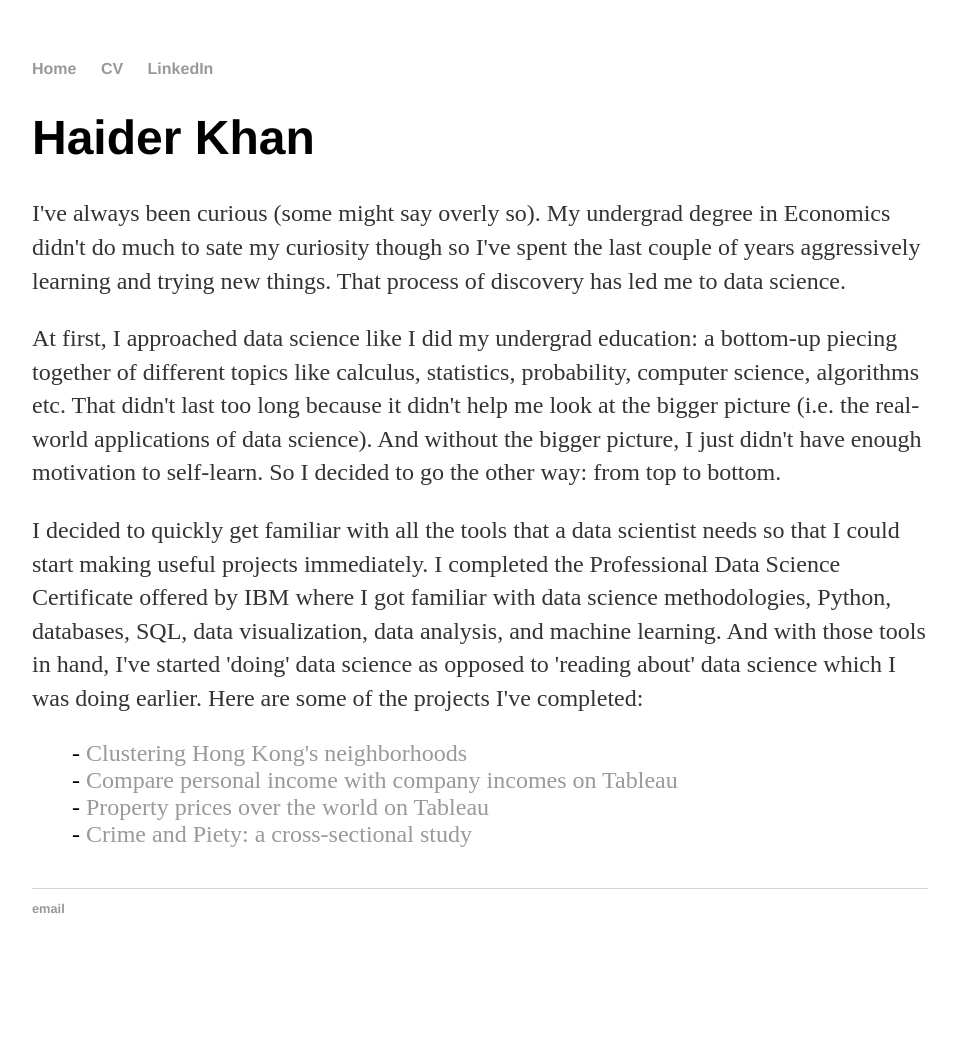
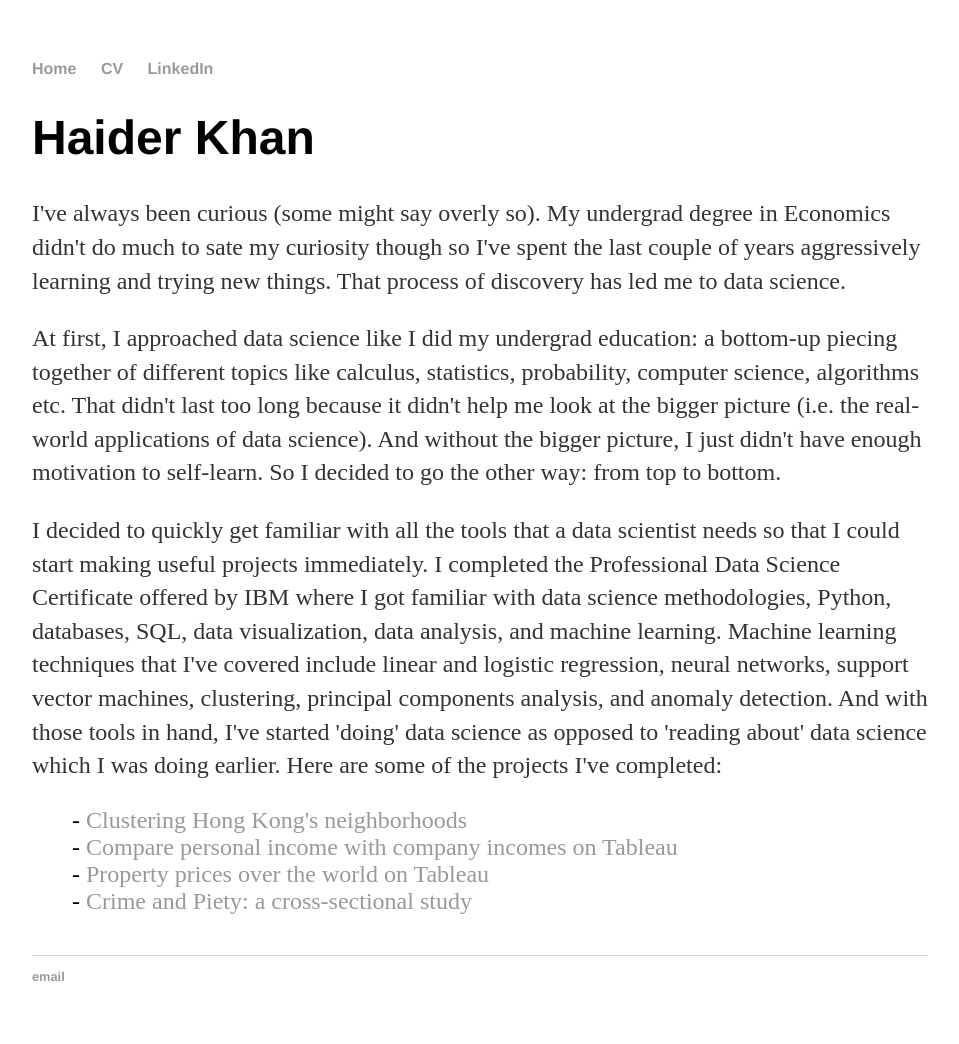
Before and after one commit to h2kh/h2kh.github.io, a Jekyll site: the page built from index.html, in a window 1280 px wide. Shown: the whole page, without its empty margins (160-1119 px from the left). Built offline with Jekyll 4.4.1, drawn with Linux system fonts in a browser that asks for light colours; before the commit the page ends 976 px from its top, so only the background shows below that.

Commit message:
Update index.html

```diff
--- a/index.html
+++ b/index.html
@@ -15,7 +15,7 @@ title: Data Science projects
 
 	<p>I decided to quickly get familiar with all the tools that a data scientist needs so that I could start making useful projects immediately.
 	I completed the Professional Data Science Certificate offered by IBM where I got familiar with data science methodologies, Python,
-	databases, SQL, data visualization, data analysis, and machine learning. And with those tools in hand, I've started 'doing' data science
+	databases, SQL, data visualization, data analysis, and machine learning. Machine learning techniques that I've covered include linear and logistic regression, neural networks, support vector machines, clustering, principal components analysis, and anomaly detection. And with those tools in hand, I've started 'doing' data science
 	as opposed to 'reading about' data science which I was doing earlier. Here are some of the projects I've completed:</p>
 
 	<ul class="posts">
```
